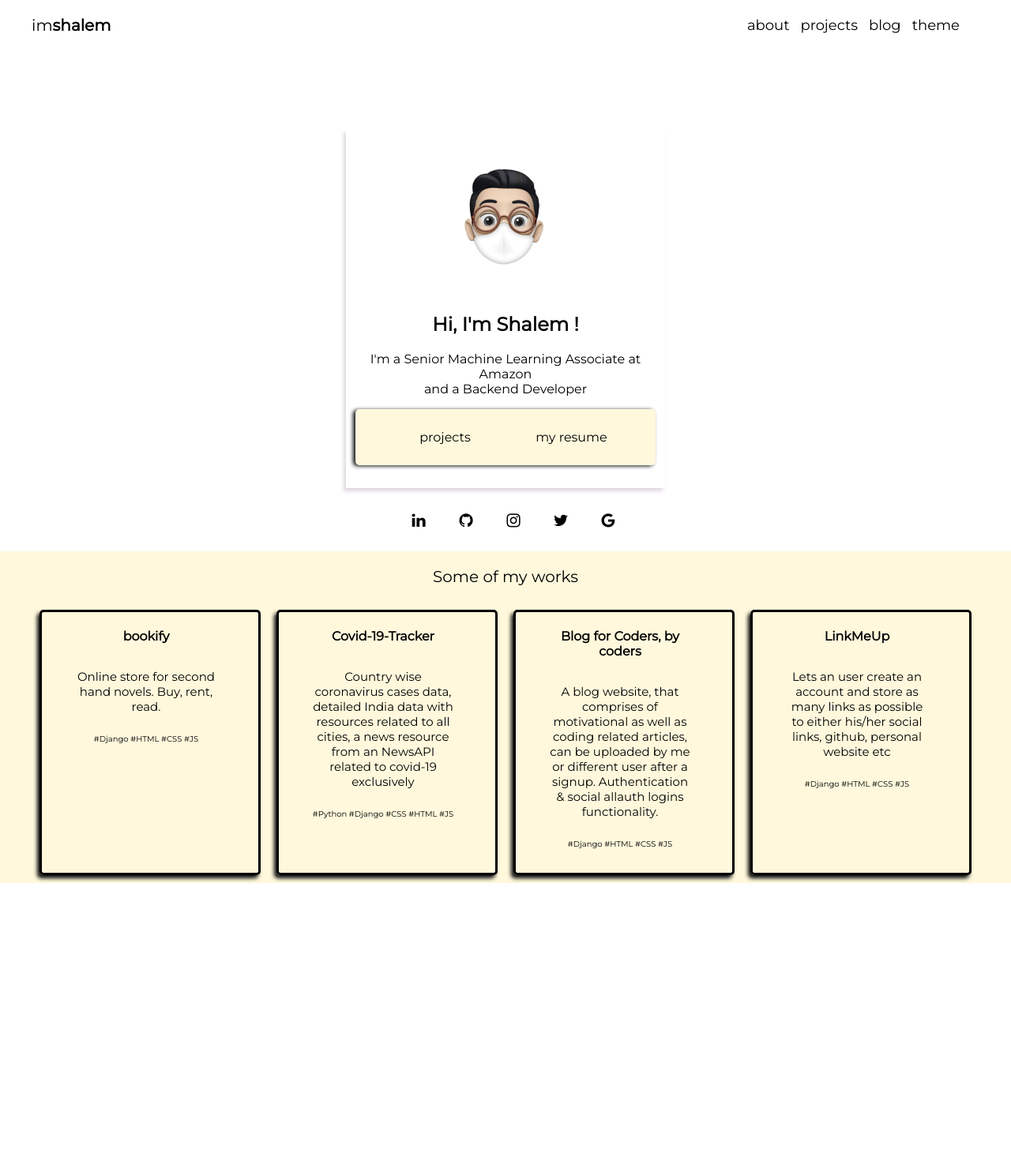
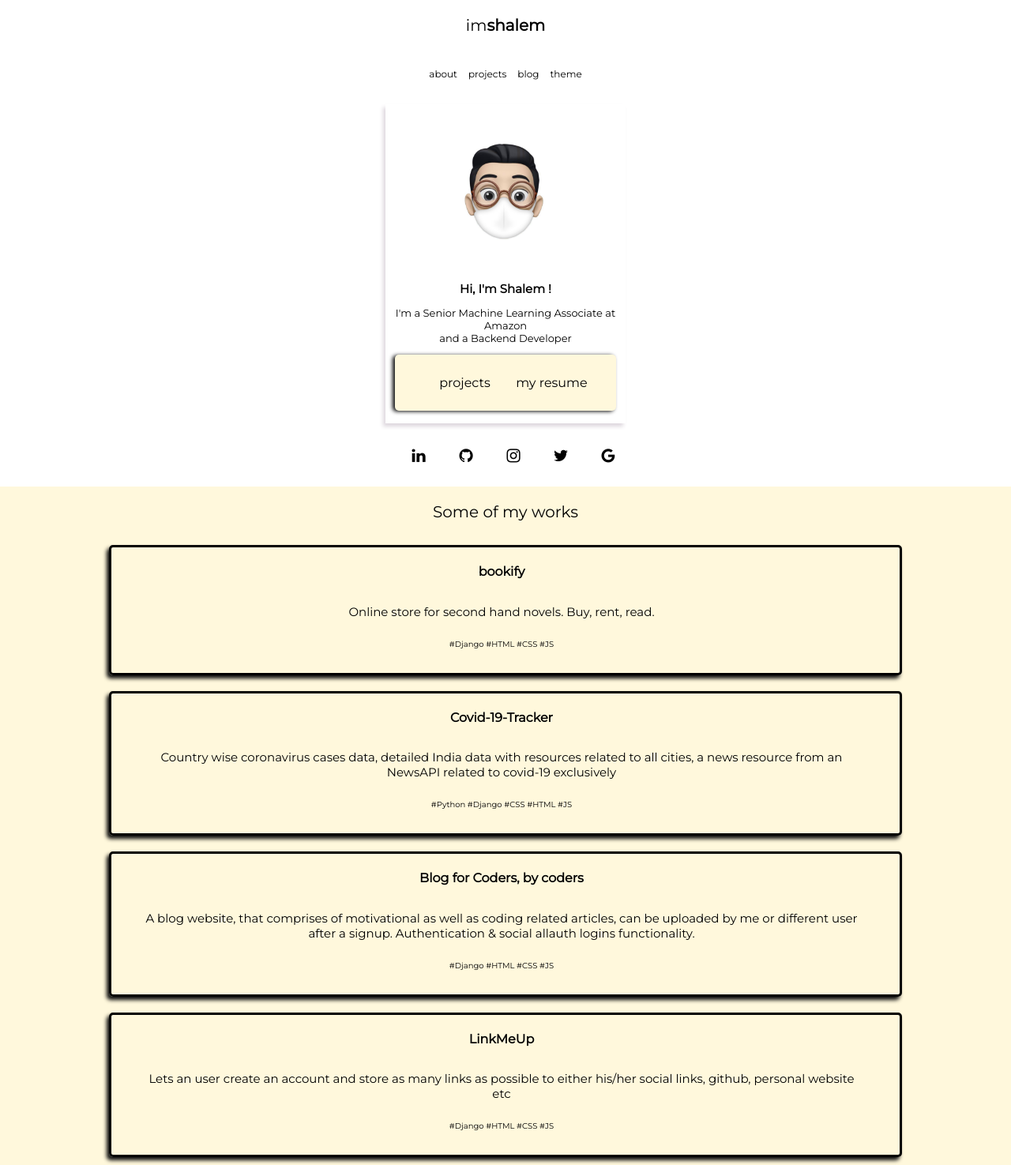
Before and after one commit to rshalem/Portfolio, a Django app: page / in a window 1280 px wide. Shown: the whole page at 79% size. Before the commit the page ends 1118 px from the top, so only its background shows below. Run offline with Django 3.2, Linux system fonts and the light colour scheme; data comes from the database, SQL or seed files in the repository.

Commit message:
3rd commit

```diff
--- a/static/css/default.css
+++ b/static/css/default.css
@@ -221,6 +221,12 @@ p, h1, h2, h3, h4 {
     }
 }
 
+@media screen and (min-width:768px){
+    .main-container{
+        width: 80%;
+    }
+}
+
 @media screen and (max-width:1200px){
     .projects{
         flex-direction: column;
@@ -261,3 +267,44 @@ p, h1, h2, h3, h4 {
 
 
 }
+
+@media screen and (min-width:768px){
+    .projects{
+        flex-direction: column;
+        flex-wrap: wrap;
+    }
+
+    .work{
+        width:auto;
+    }
+    .center-column{
+        margin-top: 10px;
+        width: 300px;
+        height: 400px;
+
+    }
+
+    .nav-wrapper{
+        display: flex;
+        flex-direction: column;
+    }
+
+    #navigation li{
+        font-size: 12px;
+    }
+
+    .intro-text{
+        text-align: center;
+        font-size: 15px;
+
+    }
+
+    .short-about{
+        text-align: center;
+        font-size: 13px;
+
+    }
+
+
+
+}
```
